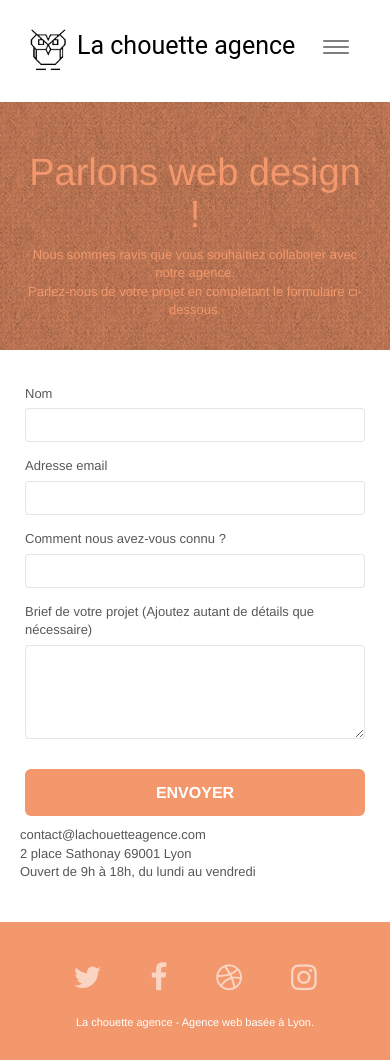
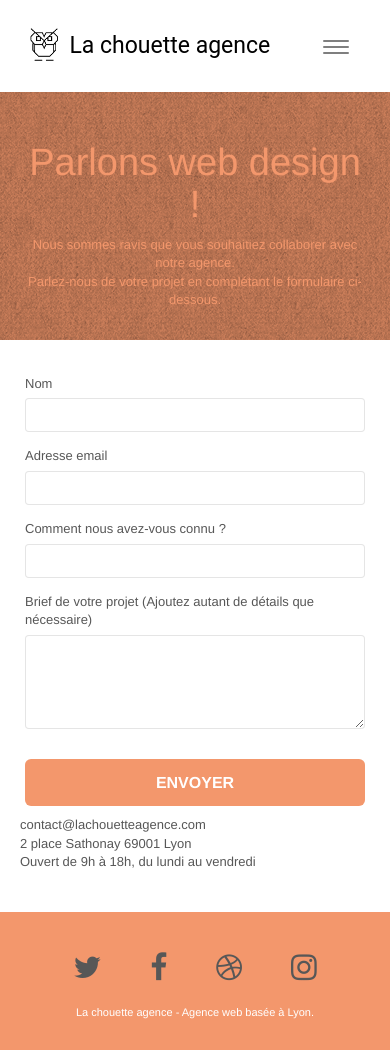
Before and after one commit to NathanPodevin/La-Chouette-Agence, a website: page contact.html in a window 390 px wide. Drawn offline with Linux system fonts and the light colour scheme; a web font is replaced by a local one.

Commit message:
travail sur le logo : ajout d'une hauteur à l'image

```diff
--- a/style.css
+++ b/style.css
@@ -55,7 +55,7 @@
     }
 
     body .navbar-brand p {
-        font-size: 2.5rem;
+        font-size: 2.3rem;
     }
 
     .navbar.row {
@@ -106,8 +106,8 @@
         -webkit-box-shadow: none;
         box-shadow: none;
     }
-    .navbar-brand img {
-        max-height: 40px;
+    body .navbar-brand img {
+        height: 40px;
         width: auto;
     }
     .nav-invert .navbar-header {
@@ -366,23 +366,6 @@ a:hover {
     border-color: rgba(255, 255, 255, .2);
 }
 
-.d-bloc .a-btn,
-.d-bloc .navbar a,
-.d-bloc .navbar-brand,
-.d-bloc a .icon-sm,
-.d-bloc a .icon-md,
-.d-bloc a .icon-lg,
-.d-bloc a .icon-xl,
-.d-bloc h1 a,
-.d-bloc h2 a,
-.d-bloc h3 a,
-.d-bloc h4 a,
-.d-bloc h5 a,
-.d-bloc h6 a,
-.d-bloc p a {
-    color: rgba(255, 255, 255, .6);
-}
-
 .d-bloc .a-btn:hover,
 .d-bloc .navbar a:hover,
 .d-bloc .navbar-brand:hover,
@@ -536,14 +519,9 @@ a:hover {
 }
 
 .navbar-brand {
-    height: auto;
     padding: 3px 8px;
-    font-size: 25px;
-    font-weight: normal;
-    font-weight: 600;
     line-height: 44px;
     display: flex;
-    margin: auto;
 }
 
 .navbar-brand p {
@@ -553,14 +531,8 @@ a:hover {
 }
 
 .navbar-brand img {
-    max-height: 200px;
     margin: 0 10px 0 0;
-    display: inline;
     height: 50px;
-}
-
-.navbar-brand img[src$=svg] {
-    min-width: 100px;
 }
 
 .nav-center .navbar-brand img {
```
Also changed, not shown: index.html (+1 -1 lines).
